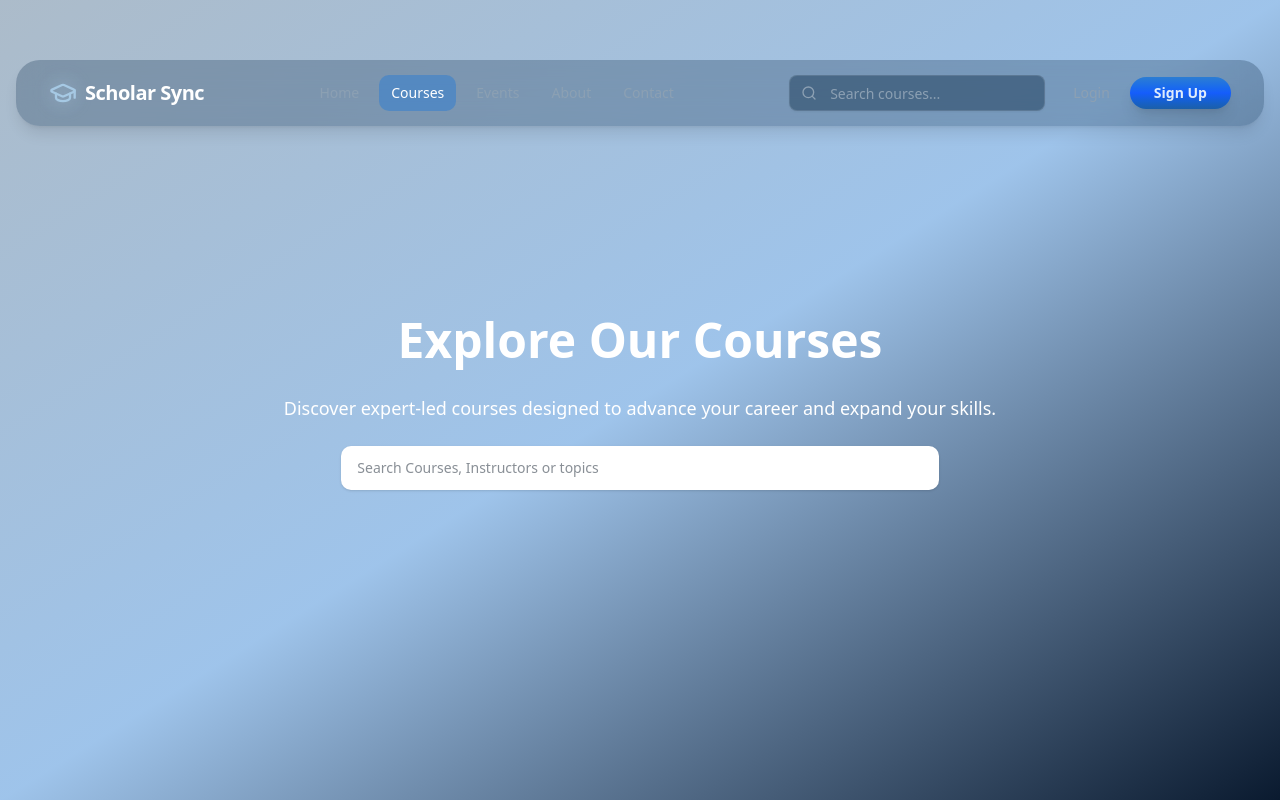
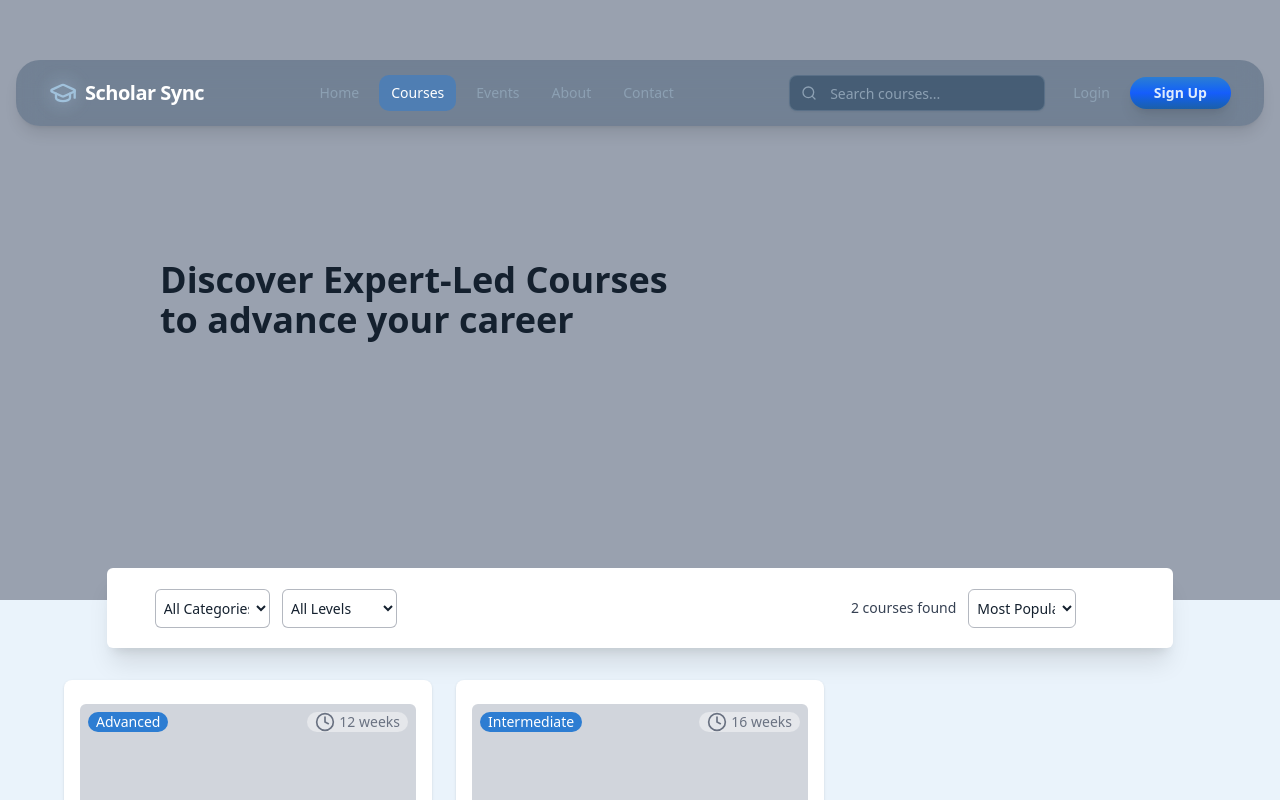
Before and after one commit to CCLA-R-D-Team-1/scholar-sync, a Next.js app: page /courses in a window 1280 px wide. Shown: the top 800 px of the page. Built offline with nearby package versions, Linux system fonts and the light colour scheme.

Commit message:
updated the courses section header v1

```diff
--- a/app/(main)/courses/page.tsx
+++ b/app/(main)/courses/page.tsx
@@ -17,24 +17,16 @@ const CoursesPage = () => {
 
   return (
     <div className="w-full h-fit">
-      <div className="w-full h-screen bg-gradient-to-br from-deep-sky/30 via-action-blue/40 to-blue-black flex items-center justify-center py-16 px-4 sm:px-8 lg:px-20">
-        <div className="max-w-4xl w-full flex flex-col items-center justify-center text-center gap-6">
-          <h1 className="text-3xl sm:text-4xl lg:text-5xl font-semibold text-white leading-tight">
-            Explore Our Courses
+      <div className="w- h-[75vh] bg-gray-400 flex flex-col items-center justify-center ">
+        <div className="w-3/4">
+          <h1 className="font-bold text-4xl text-center lg:text-left">
+            Discover Expert-Led Courses <br /> to advance your career
           </h1>
-          <p className="text-white text-sm sm:text-base md:text-lg w-full sm:w-10/12">
-            Discover expert-led courses designed to advance your career and
-            expand your skills.
-          </p>
-          <input
-            type="text"
-            placeholder="Search Courses, Instructors or topics"
-            className="w-full sm:w-10/12 md:w-8/12 bg-white px-4 py-3 rounded-lg text-sm shadow focus:outline-none focus:ring-2 focus:ring-action-blue"
-          />
         </div>
+
       </div>
-      <div className="w-full h-fit">
-        <div className="w-full h-[10vh] bg-white shadow-xl flex flex-row items-center justify-evenly">
+      <div className="w-full flex flex-col items-center justify-center -mt-8">
+        <div className="w-10/12 h-[10vh] bg-white shadow-xl flex flex-row items-center justify-between px-12 rounded-sm">
           <div className="w-3/12 flex flex-row items-center justify-center gap-3 ">
             <select
               name=""
@@ -64,7 +56,8 @@ const CoursesPage = () => {
             </select>
           </div>
         </div>
-
+      </div>
+      <div className="w-full h-fit">
         <div className="w-full pt-8 px-[5vw] grid grid-cols-1 sm:grid-cols-2 lg:grid-cols-3 gap-6">
           {courses.map((course) => {
             return (
@@ -154,8 +147,12 @@ const CoursesPage = () => {
                   </div>
 
                   {/* CTA */}
-                  <button className="w-full flex items-center justify-center gap-2 bg-action-blue text-white text-base font-medium rounded-sm py-2 hover:bg-action-blue/90 transition"
-                  onClick={() => {Router.push(`/courses/${course.slug}`)}}>
+                  <button
+                    className="w-full flex items-center justify-center gap-2 bg-action-blue text-white text-base font-medium rounded-sm py-2 hover:bg-action-blue/90 transition"
+                    onClick={() => {
+                      Router.push(`/courses/${course.slug}`);
+                    }}
+                  >
                     View Course <ArrowRight />
                   </button>
                 </div>
```
